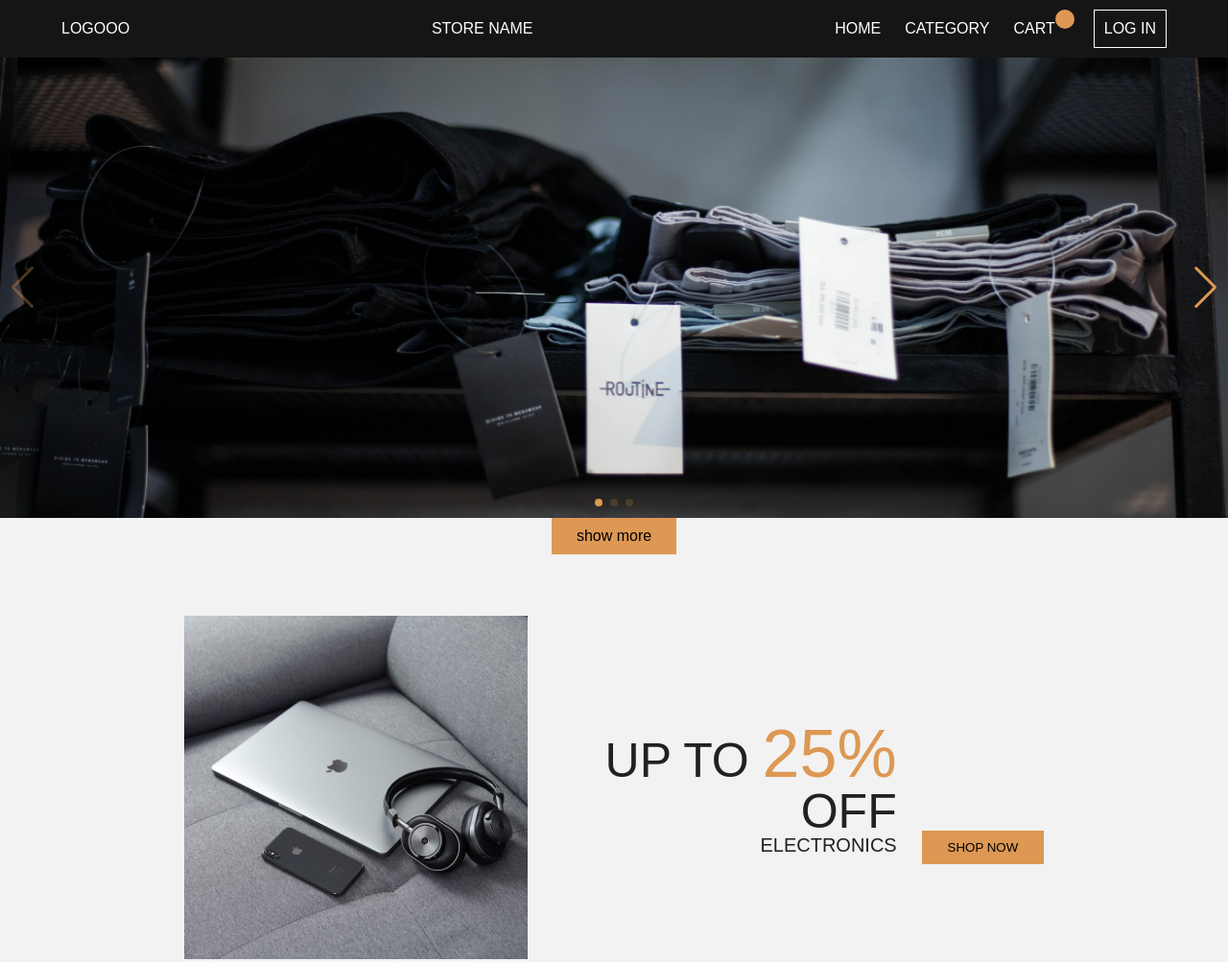
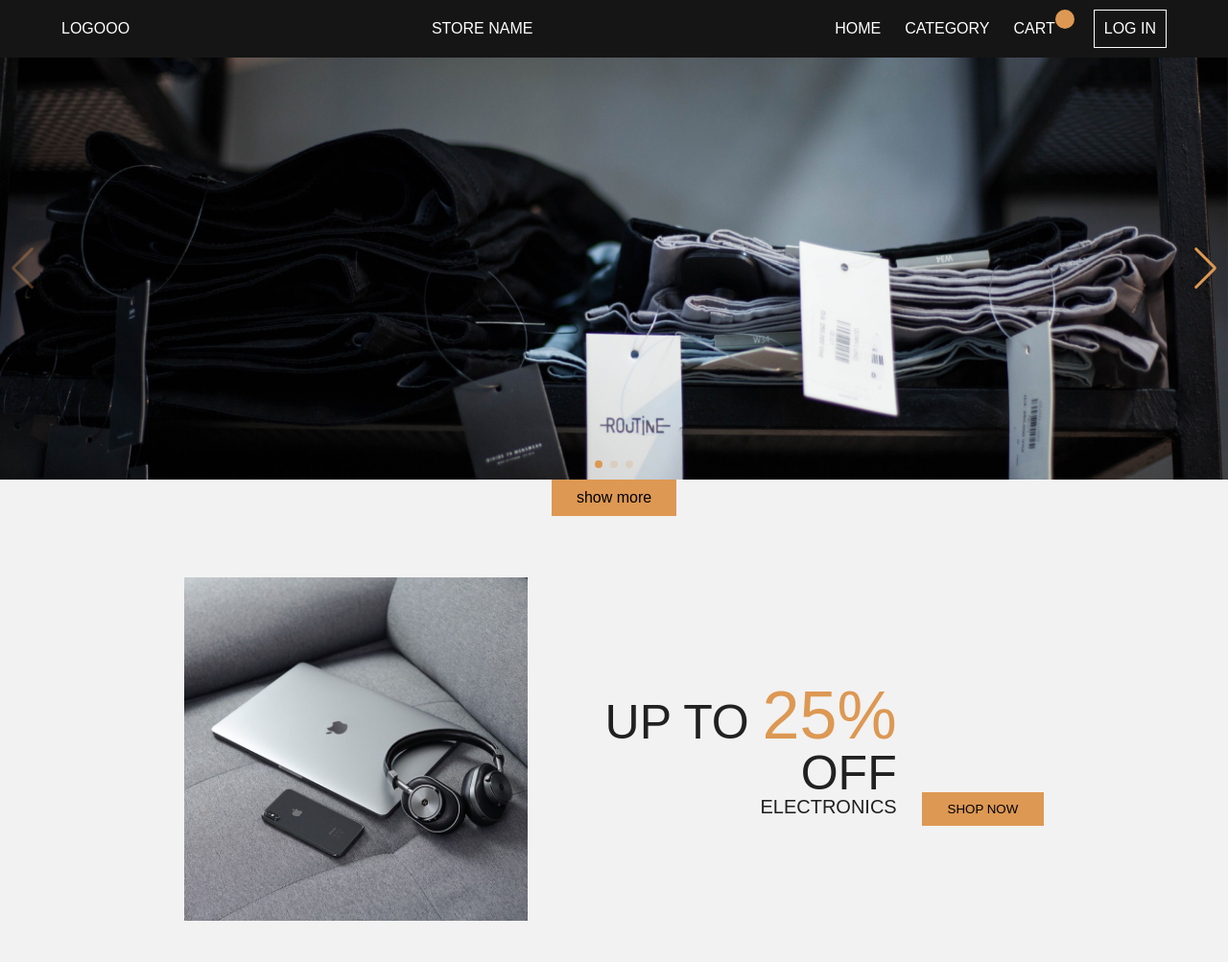
Before and after one commit to MahshadOliaie/store, a plain HTML site: page index.html in a window 1280 px wide. Shown: the top 1003 px of the page at 96% size. Drawn offline with nearby package versions, Linux system fonts and the light colour scheme; no server answers.

Commit message:
edit slider

```diff
--- a/assets/partial/_common.scss
+++ b/assets/partial/_common.scss
@@ -33,12 +33,3 @@ button{
     text-decoration: none;
     color: inherit;
 }
-
-.swiper-pagination-bullet{
-    background-color: $brown;
-}
-
-.swiper-slide>img{
-    width: 100%;
-    margin-top: -15%;
-}
--- a/assets/partial/_slider.scss
+++ b/assets/partial/_slider.scss
@@ -1,5 +1,42 @@
 .slider{
     width: 100%;
-    height: 60vh;
+    max-height: 55vh;
+    overflow: hidden;
     background: linear-gradient(45deg ,rgb(22, 22, 22), rgb(92, 92, 92) );
+
+    // @media screen and (max-width:600px) {
+    //    height: 50vh;
+    // }
+
+    // @media screen and (max-width:500px) {
+    //     height: auto;
+    //  }
+
+    // //  @media screen and (max-width:350px) {
+    // //     height: 25vh;
+    // //  }
 }
+
+
+
+.swiper-pagination-bullet{
+    background-color: $brown;
+}
+
+
+.swiper-slide{
+    height: auto;
+}
+
+
+
+.swiper-slide>img{
+    width: 100%;
+    margin-top: -11%;
+    min-height: 100%;
+    backdrop-filter: blur(10px);
+
+    @media screen and (max-width:850px) {
+       margin-top: 0;
+    }
+}
--- a/index.html
+++ b/index.html
@@ -53,13 +53,13 @@
     <div class="swiper mySwiper slider">
         <div class="swiper-wrapper">
             <div class="swiper-slide">
-                <img src="./assets/images/clothes.jpg" />
+                <img src="./assets/images/clothes.jpeg" />
             </div>
             <div class="swiper-slide">
                 <img src="./assets/images/electronics.jpg" />
             </div>
             <div class="swiper-slide">
-                <img src="./assets/images/jwelery.jpg" />
+                <img src="./assets/images/jwelery.jpeg" />
             </div>
         </div>
         <div class="swiper-button-next" style="color: #dd9853;"></div>
```
Also changed, not shown: assets/css/main.min.css, assets/images/clothes.jpeg (added), assets/images/clothes.jpg (deleted), assets/images/jwelery.jpeg (added), assets/images/jwelery.jpg (deleted), 1 other file.
